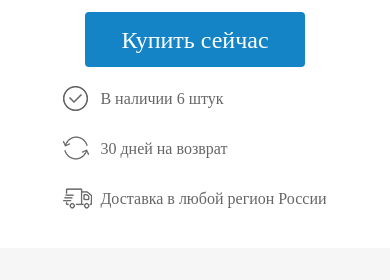
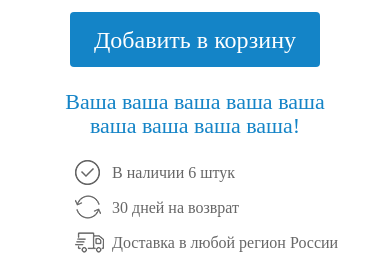
Before and after one commit to rbyea/work, a plain HTML site: page index.html in a window 390 px wide. Shown: the part 514-794 px from the top of the page. Drawn offline with nearby package versions, Linux system fonts and the light colour scheme.

Commit message:
адаптив home (имеются косяки)

```diff
--- a/index.html
+++ b/index.html
@@ -169,12 +169,17 @@
               Ваша ваша ваша ваша ваша ваша ваша ваша ваша!
             </div>
             <div class="or-top">
+              <div class="or-mobile">
+                <div class="home-content__subtitle subtitle-mobile">
+                  Ваша ваша ваша ваша ваша ваша ваша ваша ваша!
+                </div>
                 <div class="home-content__list">
                   <ul>
                     <li class="list-one">В наличии 6 штук</li>
                     <li class="list-two">30 дней на возврат</li>
                     <li class="list-three">Доставка в любой регион России</li>
                   </ul>
+                </div>
               </div>
               <div class="or-inside">
                 <div class="home-content__price-cross">
@@ -188,7 +193,8 @@
                 </div>
                 <div class="home-content__button">
                   <div class="home-content__button_blue">
-                    <button class="button button-blue">Купить сейчас</button>
+                    <button class="button button-blue"><span class="buy-one">Купить сейчас</span><span
+                        class="buy-two">Добавить в корзину</span></button>
                   </div>
                   <div class="home-content__button_green">
                     <button class="button button-green">В корзине 1шт. Перейти</button>
--- a/sass/_home.sass
+++ b/sass/_home.sass
@@ -178,3 +178,10 @@ ul
 
 .home-content__assesment_image-text
   margin-left: 13px
+
+.buy-two
+  display: none
+
+.subtitle
+  &-mobile
+    display: none
--- a/sass/_media.sass
+++ b/sass/_media.sass
@@ -1,4 +1,4 @@
-@media only screen and (max-width : 1199px)
+@media only screen and (max-width: 1199px)
 	.header
 		&-box
 			&__image
@@ -28,7 +28,7 @@
 					margin-top: 0
 			&__assessment
 				&_vendor
-					margin-left: 70px
+					margin-left: 15px
 			&__title
 				font-size: 24px
 				margin-bottom: 8px
@@ -51,6 +51,16 @@
 		max-height: 100%
 		&-nav
 			display: none
+
+@media only screen and (max-width: 1100px)
+	.button
+		&-blue
+			width: 200px
+			font-size: 15px
+		&-green
+			width: 200px
+			font-size: 15px
+
 
 @media only screen and (max-width: 991px)
 	.header
@@ -96,10 +106,11 @@
 				text-align: left
 				margin-top: 15px
 			&__list
+				margin-top: 14px
 				ul
 					li
 						margin-left: 37px
-						margin-top: 14px
+						margin-top: 0
 						&:before
 							left: -37px
 
@@ -130,6 +141,8 @@
 	.button
 		&-green
 			display: none
+		&-blue
+			width: 277px
 
 	.or
 		&-top
@@ -141,6 +154,13 @@
 
 	.slider
 		margin-top: 25px
+
+	.buy
+		&-one
+			display: none
+		&-two
+			display: block
+			font-size: 24px
 
 @media only screen and (max-width: 767px)
 	.container
@@ -158,6 +178,11 @@
 	.slider
 		margin-top: 15%
 
+@media only screen and (max-width: 646px)
+	.button
+		&-blue
+			width: 260px
+
 @media only screen and (max-width: 635px)
 	.home
 		&-content
@@ -165,9 +190,23 @@
 				&_discount
 					margin-left: 5px
 
+@media only screen and (max-width: 617px)
+	.home
+		&-content
+			&__list
+				li
+					width: 210px
+					line-height: 30px
+
+	.list
+		&-three
+			&:before
+				top: 14px
+
+
 @media only screen and (max-width: 616px)
 	.slider
-		margin-top: 40%
+		margin-top: 25%
 
 @media only screen and (max-width: 602px)
 	.home
@@ -177,6 +216,11 @@
 				flex-direction: column
 				&_discount
 					margin-left: 0
+
+@media only screen and (max-width: 591px)
+	.button
+		&-blue
+			width: 250px
 
 @media only screen and (max-width: 575px)
 	.btn
@@ -206,10 +250,30 @@
 			&__button
 				display: flex
 				justify-content: center
+			&__list
+				text-align: left
+				margin-top: 17px
+				margin-left: 25px
+				li
+					width: 300px
+					line-height: 35px
+
+	.list
+		&-three
+			&:before
+				top: 5px
 
 	.or
 		&-top
 			align-items: center
+		&-mobile
+			width: 290px
+			text-align: center
+			margin-top: 18px
+
+	.subtitle
+		&-mobile
+			display: block
 
 @media only screen and (max-width: 516px)
 	.btn
```
Also changed, not shown: css/main.css, 1 other file. Lines whose indentation alone changed are shown as unchanged.
